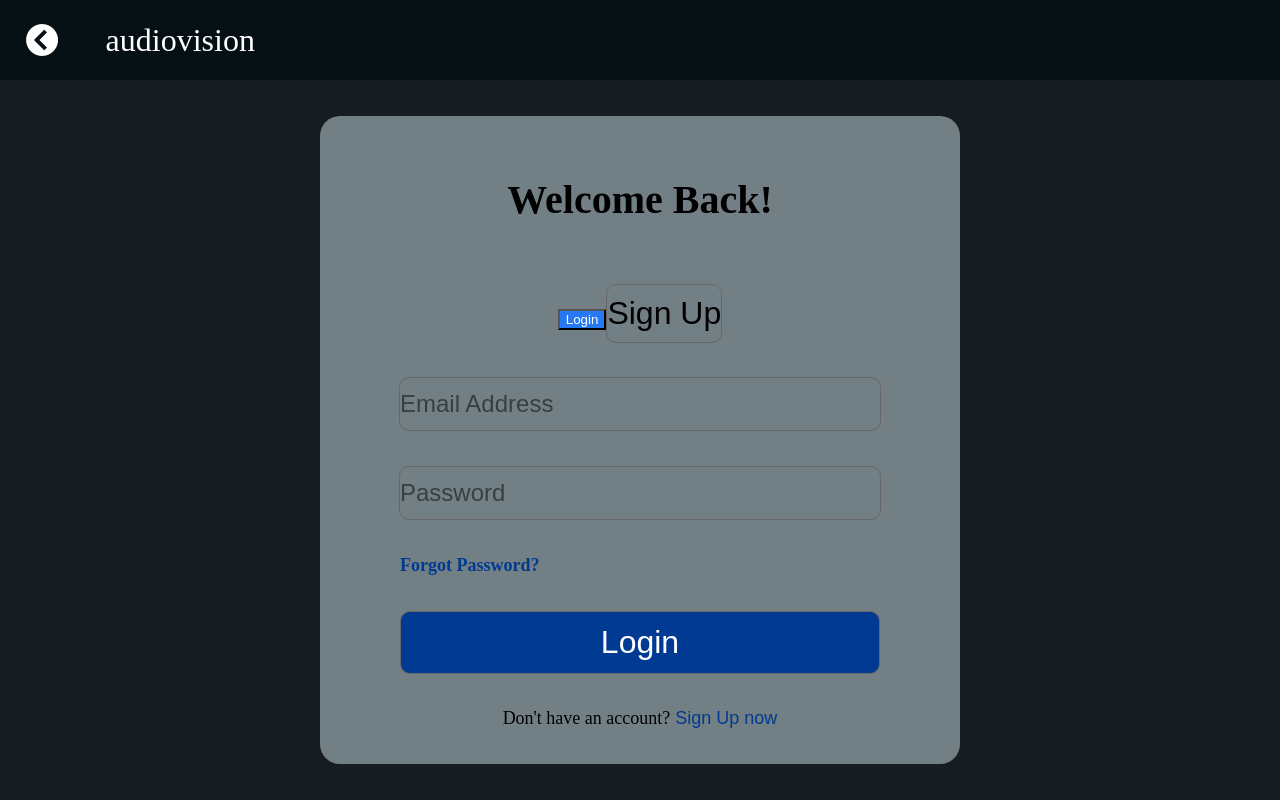
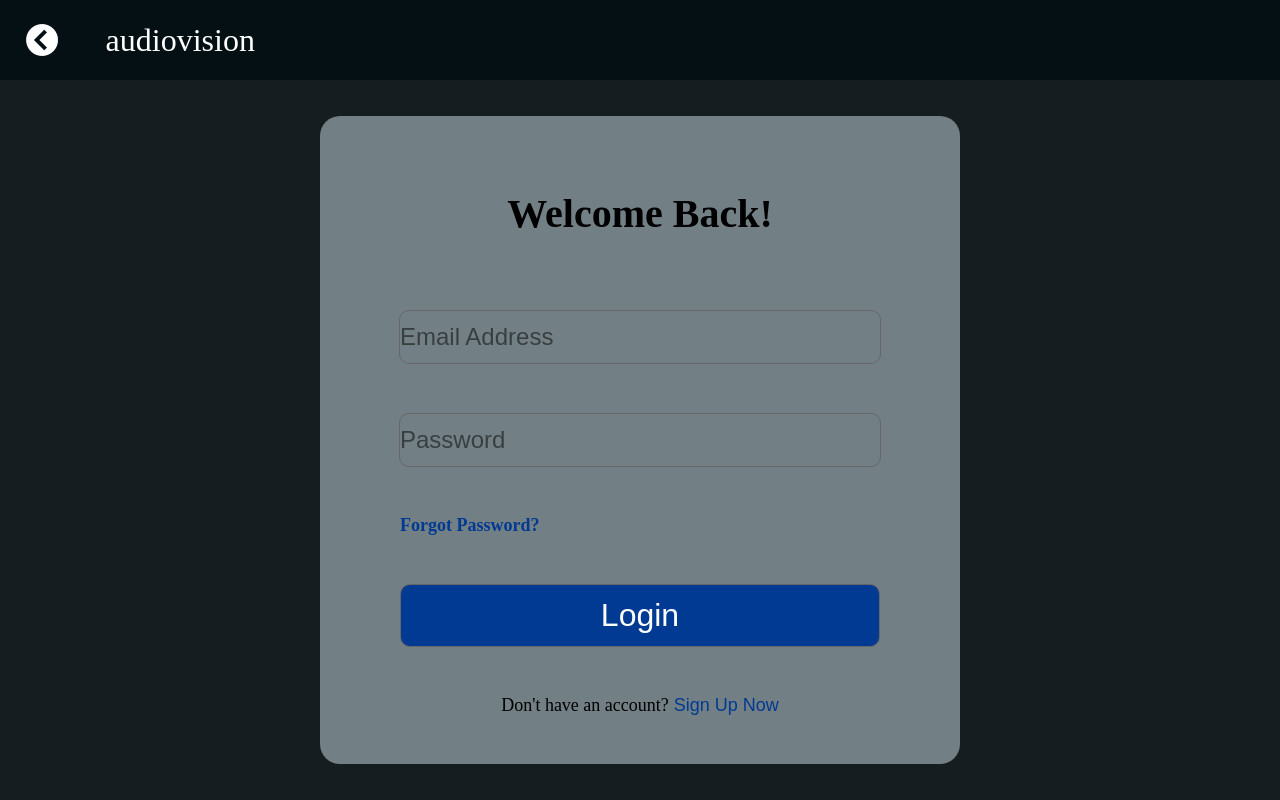
Before and after one commit to poke8014/CS161, a React (Create React App) app in the folder dev/: page /login in a window 1280 px wide. Built offline with nearby package versions, Linux system fonts and the light colour scheme.

Commit message:
Improved login/signup page
I changed the design of the login page and added functionalities to it. I added password checking and email validation. Also, after the user creates and account, the user is taken to the main page

```diff
--- a/dev/src/pages/loginPage/LoginPage.js
+++ b/dev/src/pages/loginPage/LoginPage.js
@@ -1,48 +1,50 @@
 import NavBar from "../../components/NavBar/NavBar"
 import React from "react";
+import { useNavigate } from "react-router-dom";
 import "./LoginPage.css"
 
 export default function LoginPage(){
 
     const [formLogin, setFormType] = React.useState(true);
-
-    const signUpRef = React.useRef(null)
+    const [userSignUpInfo, setUserSignUpInfo] = React.useState({
+        "email": "",
+        "password": "",
+        "confirmPassword": ""
+    })
+    const navigate = useNavigate();
 
     function changeFormType(e){
-        e.preventDefault()
-        let buttonPressed = String(e.target.className)
-        switch(buttonPressed){
-            case "signup-button-form":
-                if(formLogin){
-                    setFormType(prev => !prev)
-                }
-                break;
-            case "login-button-form":
-                if (!formLogin){
-                    setFormType(prev => !prev)
-                }
-                break;
-            case "signup-now-button":
-                setFormType(false)
-                signUpRef.current.focus()
-                break;
+        e.preventDefault();
+        setFormType(prev => !prev)
+    }
+
+    function handleSubmit(e){
+        e.preventDefault();
+        if (checkEmail() && checkPasswords()){
+            navigate("/")
+            return true;
         }
     }
 
-    const selectedStyle = {
-        "backgroundColor": "#2678F3",
-        "color": "white"
+    function handleChange(e){
+        setUserSignUpInfo( prevData => {
+            return {
+                ...prevData,
+                [e.target.name] : [e.target.value]
+            }
+        })
     }
 
-    const defaultStyle = {
-        "margin": "0",
-        "fontSize": "4ch",
-        "padding": "10px 0px",
-        "flex": "1",
-        "borderRadius": "10px",
-        "border": "1px solid rgb(103, 103, 103)",
-        "backgroundColor": "#727F84"
+    function checkEmail(){
+        let regExp = /^(([^<>()\[\]\\.,;:\s@"]+(\.[^<>()\[\]\\.,;:\s@"]+)*)|(".+"))@((\[[0-9]{1,3}\.[0-9]{1,3}\.[0-9]{1,3}\.[0-9]{1,3}])|(([a-zA-Z\-0-9]+\.)+[a-zA-Z]{2,}))$/;
+        return regExp.test(userSignUpInfo.email)
     }
+
+    function checkPasswords(){
+        return String(userSignUpInfo.password) === String(userSignUpInfo.confirmPassword);
+    }
+
+    console.log(userSignUpInfo);
 
     return (
         <div className="login-page">
@@ -54,24 +56,19 @@ export default function LoginPage(){
             <div className="login-signup-container">
                 <form className="login-signup-box" method="get">
                     <p className="form-type">{formLogin ? "Welcome Back!": "Join Us!"}</p>
-                    <div className="login-signup-buttons">
-                        <button className="login-button-form" onClick={changeFormType}
-                        style={formLogin ? selectedStyle : defaultStyle}>Login</button>
-                        <button className="signup-button-form" onClick={changeFormType}
-                        style={!formLogin ? selectedStyle : defaultStyle}>Sign Up</button>
-                    </div>
-                    <input type={"email"} placeholder="Email Address" ref={signUpRef} name="email"/>
-                    <input type={"password"} placeholder="Password" name="pass"/>
+                    <input type={"email"} placeholder="Email Address" name="email"
+                        onChange={handleChange} value={userSignUpInfo.email}/>
+                    <input type={"password"} placeholder="Password" name="password"
+                        onChange={handleChange} value={userSignUpInfo.password}/>
                     {formLogin ? <p className="forgot-password">Forgot Password?</p>
-                        : <input type={"password"} placeholder="Confirm Password" />
+                        : <input type={"password"} placeholder="Confirm Password" name="confirmPassword"
+                            onChange={handleChange} value={userSignUpInfo.confirmPassword}/>
                     }
                     <input className="form-submit" type={"submit"}
-                        value={formLogin ? "Login": "Create Account"}/>
-                    {formLogin &&
-                        <p className="no-account">Don't have an account?
-                            <button className="signup-now-button" onClick={changeFormType}>Sign Up now</button>
-                        </p>
-                    }
+                        value={formLogin ? "Login": "Create Account"} onClick={handleSubmit}/>
+                    <p className="no-account">{formLogin ? "Don't have an account?" : "Already have an account?"}
+                        <button className="signup-now-button" onClick={changeFormType}>{formLogin ? "Sign Up Now" : "Log in"}</button>
+                    </p>
                 </form>
             </div>
         </div>
```
